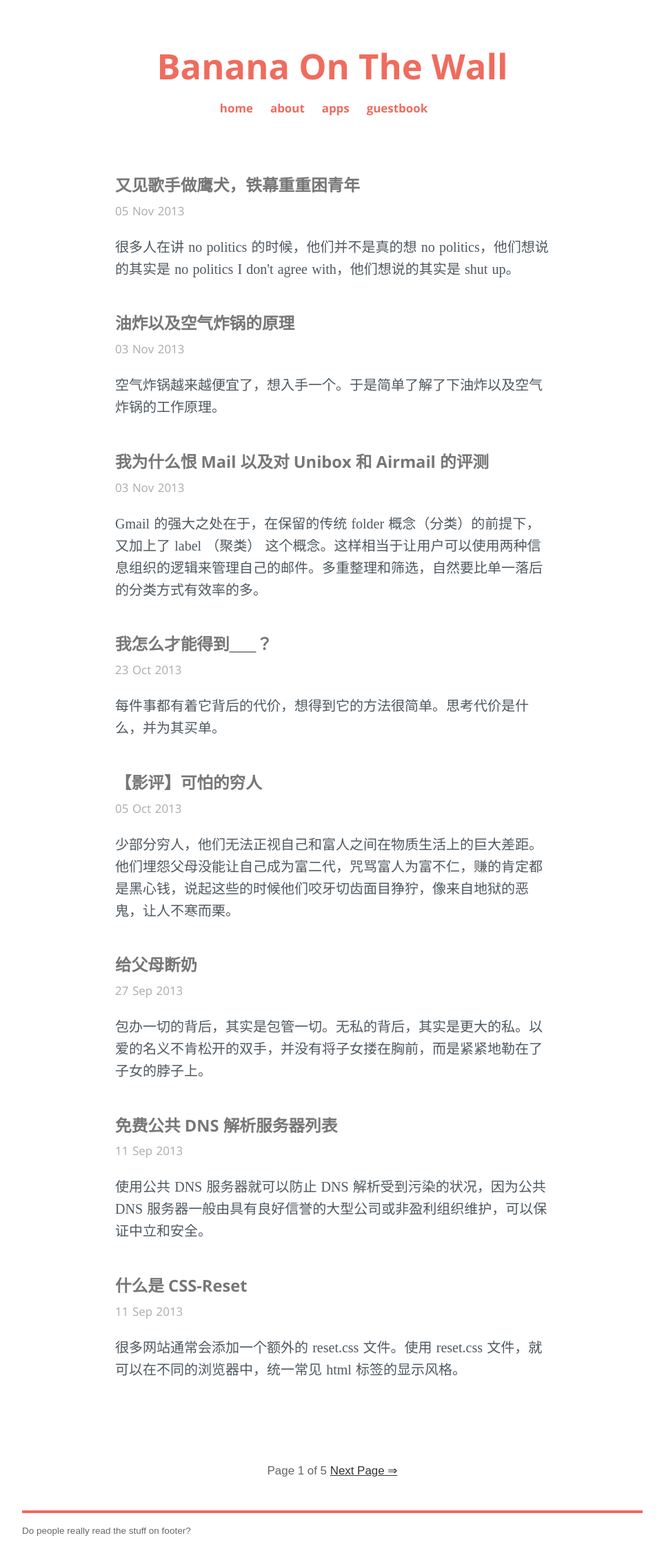
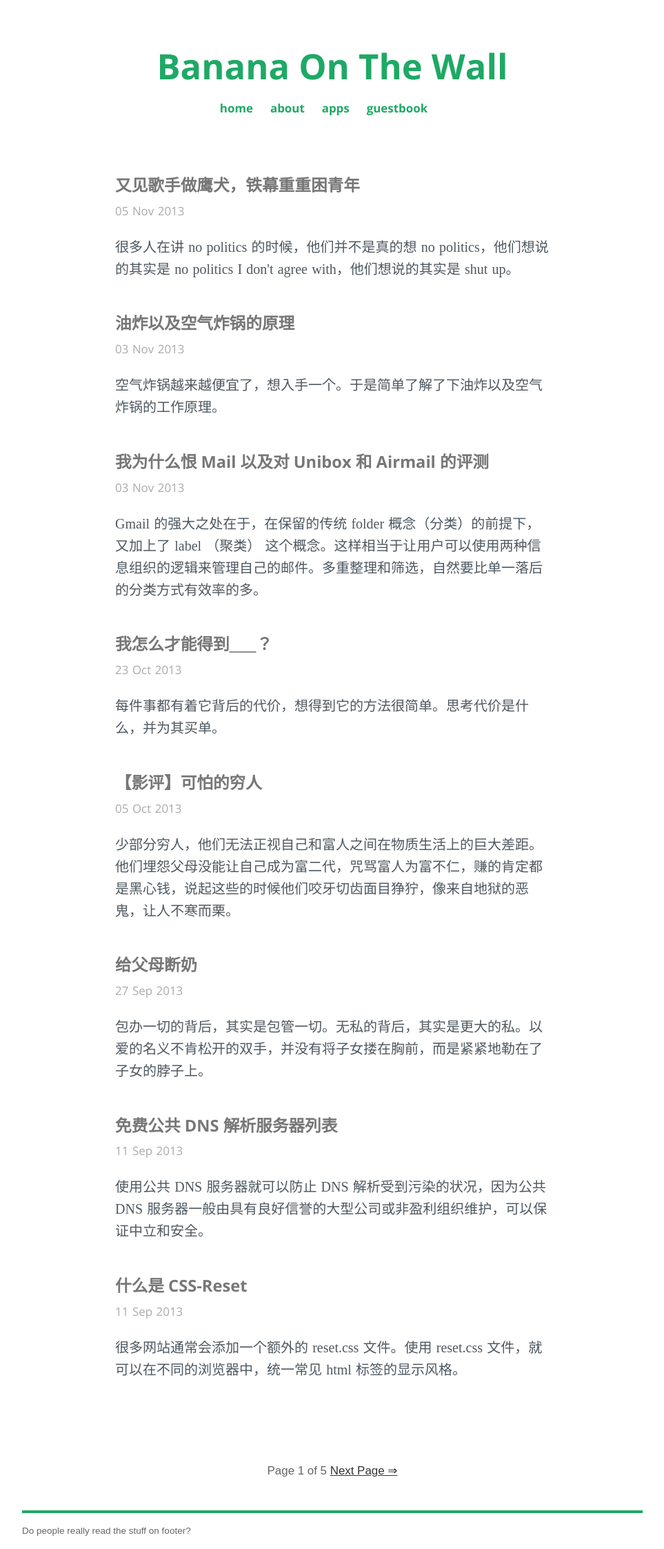
Before and after one commit to BananaOnTheWall/bananaonthewall.github.io, a Jekyll site: the page built from index.html, in a window 1280 px wide. Shown: the whole page at 69% size, without its empty margins (158-1121 px from the left). Built offline with Jekyll 4.4.1, drawn with Linux system fonts in a browser that asks for light colours; some web fonts are replaced; the list of posts is cut into pages by our own code.

Commit message:
color changed to green

```diff
--- a/css/main.css
+++ b/css/main.css
@@ -99,7 +99,7 @@ ul.posts span {
 .site .header a {
   font-weight: bold;
   text-decoration: none;
-  color: #ef6c5e;
+  color: #1ea965;
 }
 
 .site .header a:hover {
@@ -132,7 +132,7 @@ ul.posts span {
 .site .footer {
   font-size: 80%;
   color: #666;
-  border-top: 4px solid #ef6c5e;
+  border-top: 4px solid #1ea965;
   margin-top: 2em;
   overflow: hidden;
   float: left;
@@ -259,7 +259,7 @@ margin: 0 25px 0 0;
 }
 
 #home .post a:hover {
-  color: #4ba0bf;
+  color: #1ea965;
   background-color: transparent;
 }
 
```
